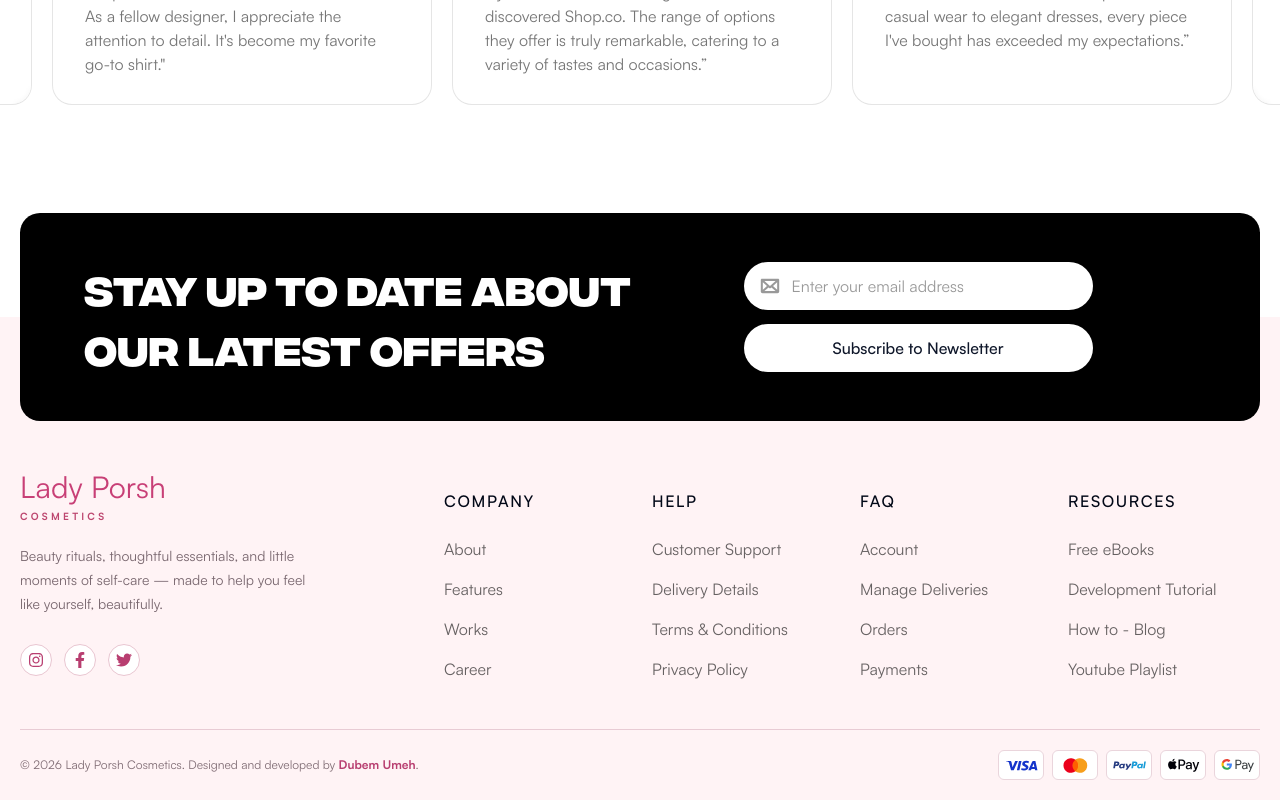
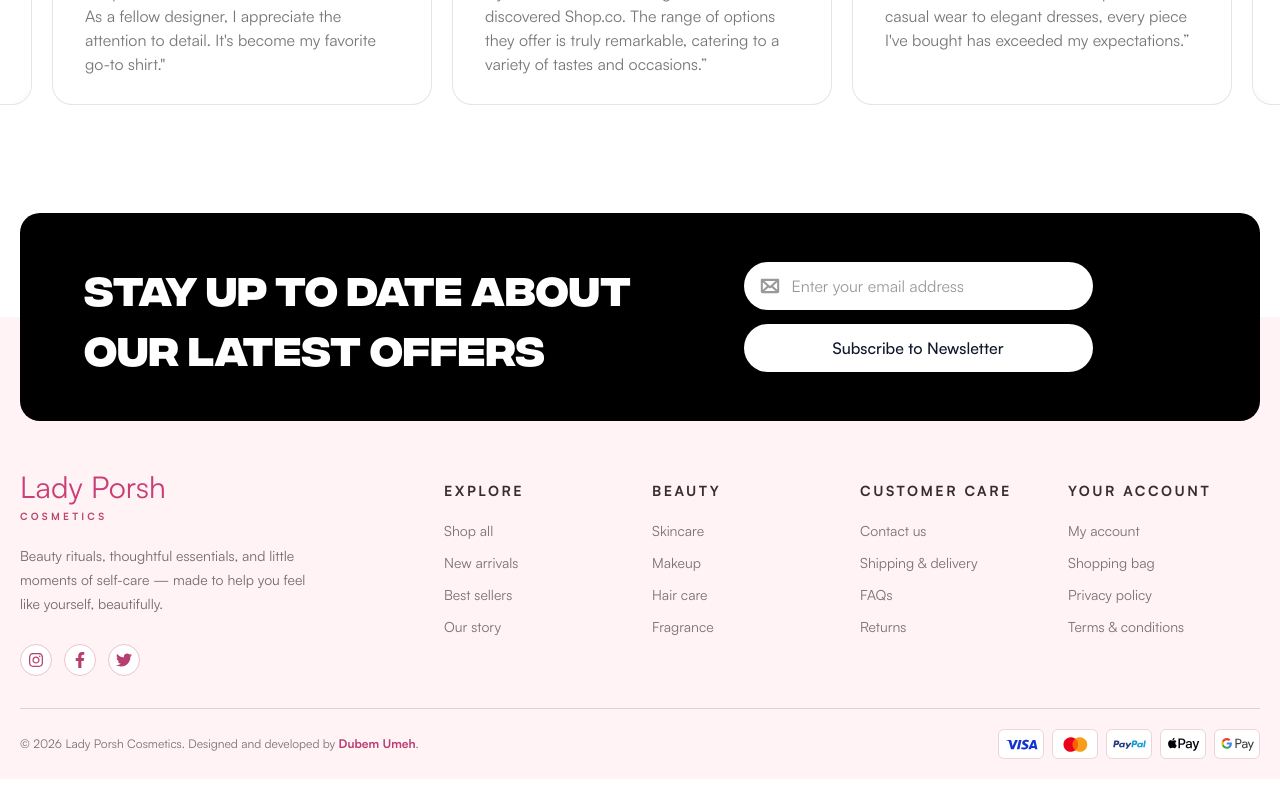
Before and after one commit to The-Luckytwins/Lady-Porsh, a Next.js app: page / in a window 1280 px wide. Shown: the part 3071-3871 px from the top of the page. After the commit the page ends 3850 px from the top, so only its background shows below. Built offline with nearby package versions, Linux system fonts and the light colour scheme.

Commit message:
Replace clothing footer links with beauty store navigation

```diff
--- a/components/layout/Footer/LinksSection.tsx
+++ b/components/layout/Footer/LinksSection.tsx
@@ -1,139 +1,34 @@
 import React from "react";
 import { FooterLinks } from "./footer.types";
 import Link from "next/link";
-import { cn } from "@/lib/utils";
 
 const footerLinksData: FooterLinks[] = [
-  {
-    id: 1,
-    title: "company",
-    children: [
-      {
-        id: 11,
-        label: "about",
-        url: "#",
-      },
-      {
-        id: 12,
-        label: "features",
-        url: "#",
-      },
-      {
-        id: 13,
-        label: "works",
-        url: "#",
-      },
-      {
-        id: 14,
-        label: "career",
-        url: "#",
-      },
-    ],
-  },
-  {
-    id: 2,
-    title: "help",
-    children: [
-      {
-        id: 21,
-        label: "customer support",
-        url: "#",
-      },
-      {
-        id: 22,
-        label: "delivery details",
-        url: "#",
-      },
-      {
-        id: 23,
-        label: "terms & conditions",
-        url: "#",
-      },
-      {
-        id: 24,
-        label: "privacy policy",
-        url: "#",
-      },
-    ],
-  },
-  {
-    id: 3,
-    title: "faq",
-    children: [
-      {
-        id: 31,
-        label: "account",
-        url: "#",
-      },
-      {
-        id: 32,
-        label: "manage deliveries",
-        url: "#",
-      },
-      {
-        id: 33,
-        label: "orders",
-        url: "#",
-      },
-      {
-        id: 34,
-        label: "payments",
-        url: "#",
-      },
-    ],
-  },
-  {
-    id: 4,
-    title: "resources",
-    children: [
-      {
-        id: 41,
-        label: "Free eBooks",
-        url: "#",
-      },
-      {
-        id: 42,
-        label: "development tutorial",
-        url: "#",
-      },
-      {
-        id: 43,
-        label: "How to - Blog",
-        url: "#",
-      },
-      {
-        id: 44,
-        label: "youtube playlist",
-        url: "#",
-      },
-    ],
-  },
+  { id: 1, title: "Explore", children: [
+    { id: 11, label: "Shop all", url: "/shop" },
+    { id: 12, label: "New arrivals", url: "/shop#new-arrivals" },
+    { id: 13, label: "Best sellers", url: "/shop#top-selling" },
+    { id: 14, label: "Our story", url: "/#our-story" },
+  ]},
+  { id: 2, title: "Beauty", children: [
+    { id: 21, label: "Skincare", url: "/shop#skincare" },
+    { id: 22, label: "Makeup", url: "/shop#makeup" },
+    { id: 23, label: "Hair care", url: "/shop#hair-care" },
+    { id: 24, label: "Fragrance", url: "/shop#fragrance" },
+  ]},
+  { id: 3, title: "Customer care", children: [
+    { id: 31, label: "Contact us", url: "/contact" },
+    { id: 32, label: "Shipping & delivery", url: "/#delivery" },
+    { id: 33, label: "FAQs", url: "/#faq" },
+    { id: 34, label: "Returns", url: "/#returns" },
+  ]},
+  { id: 4, title: "Your account", children: [
+    { id: 41, label: "My account", url: "/#signin" },
+    { id: 42, label: "Shopping bag", url: "/cart" },
+    { id: 43, label: "Privacy policy", url: "/privacy-policy" },
+    { id: 44, label: "Terms & conditions", url: "/terms" },
+  ]},
 ];
 
-const LinksSection = () => {
-  return (
-    <>
-      {footerLinksData.map((item) => (
-        <section className="flex flex-col mt-5" key={item.id}>
-          <h3 className="font-medium text-sm md:text-base uppercase tracking-widest mb-6">
-            {item.title}
-          </h3>
-          {item.children.map((link) => (
-            <Link
-              href={link.url}
-              key={link.id}
-              className={cn([
-                link.id !== 41 && link.id !== 43 && "capitalize",
-                "text-black/60 text-sm md:text-base mb-4 w-fit",
-              ])}
-            >
-              {link.label}
-            </Link>
-          ))}
-        </section>
-      ))}
-    </>
-  );
-};
+const LinksSection = () => <>{footerLinksData.map((item) => <section className="mt-3 flex flex-col" key={item.id}><h3 className="mb-5 text-xs font-semibold uppercase tracking-[0.18em] text-[#392b31] md:text-sm">{item.title}</h3>{item.children.map((link) => <Link href={link.url} key={link.id} className="mb-3 w-fit text-sm text-[#806d75] transition hover:text-[#c83f76]">{link.label}</Link>)}</section>)}</>;
 
 export default LinksSection;
```
